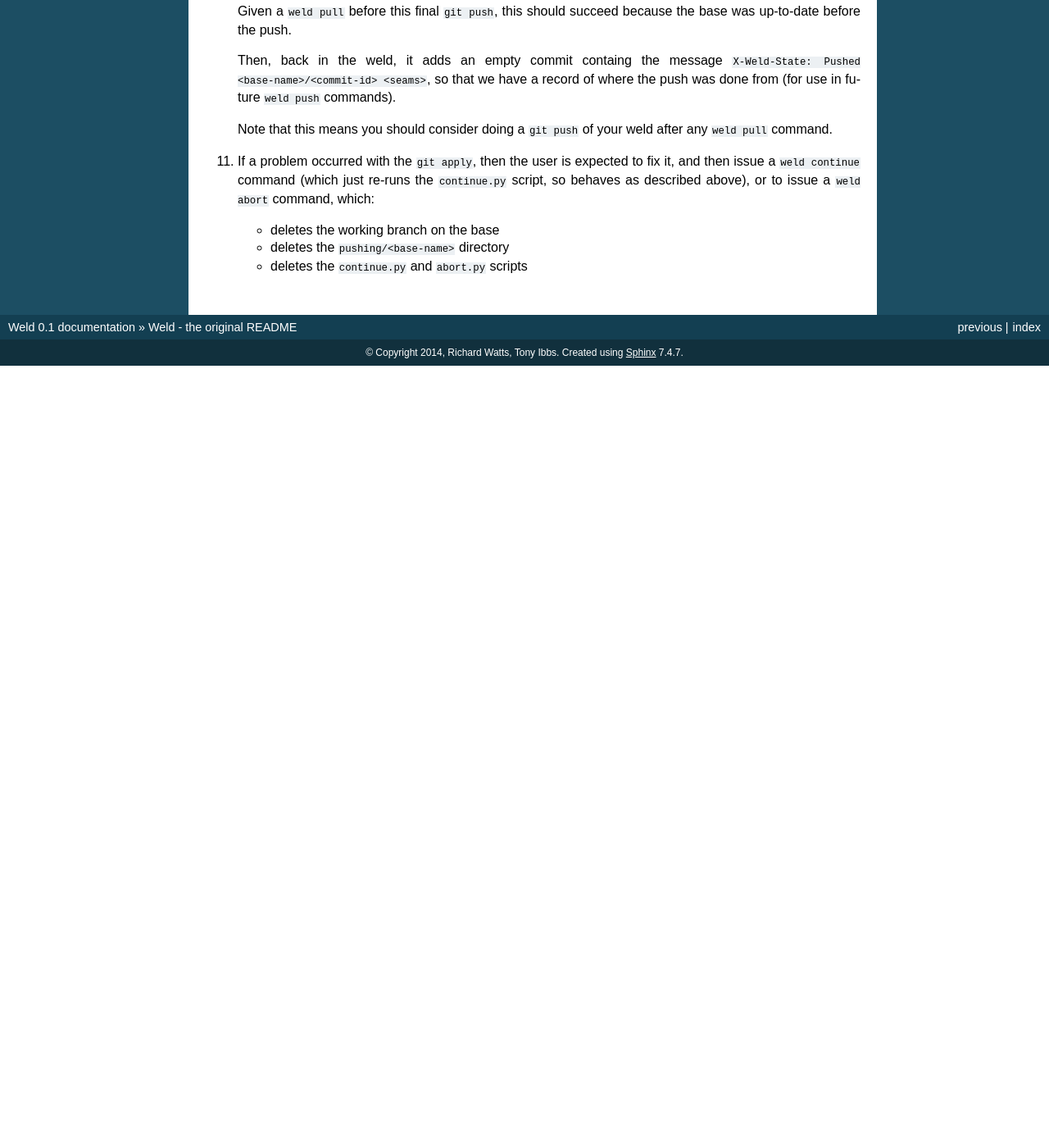
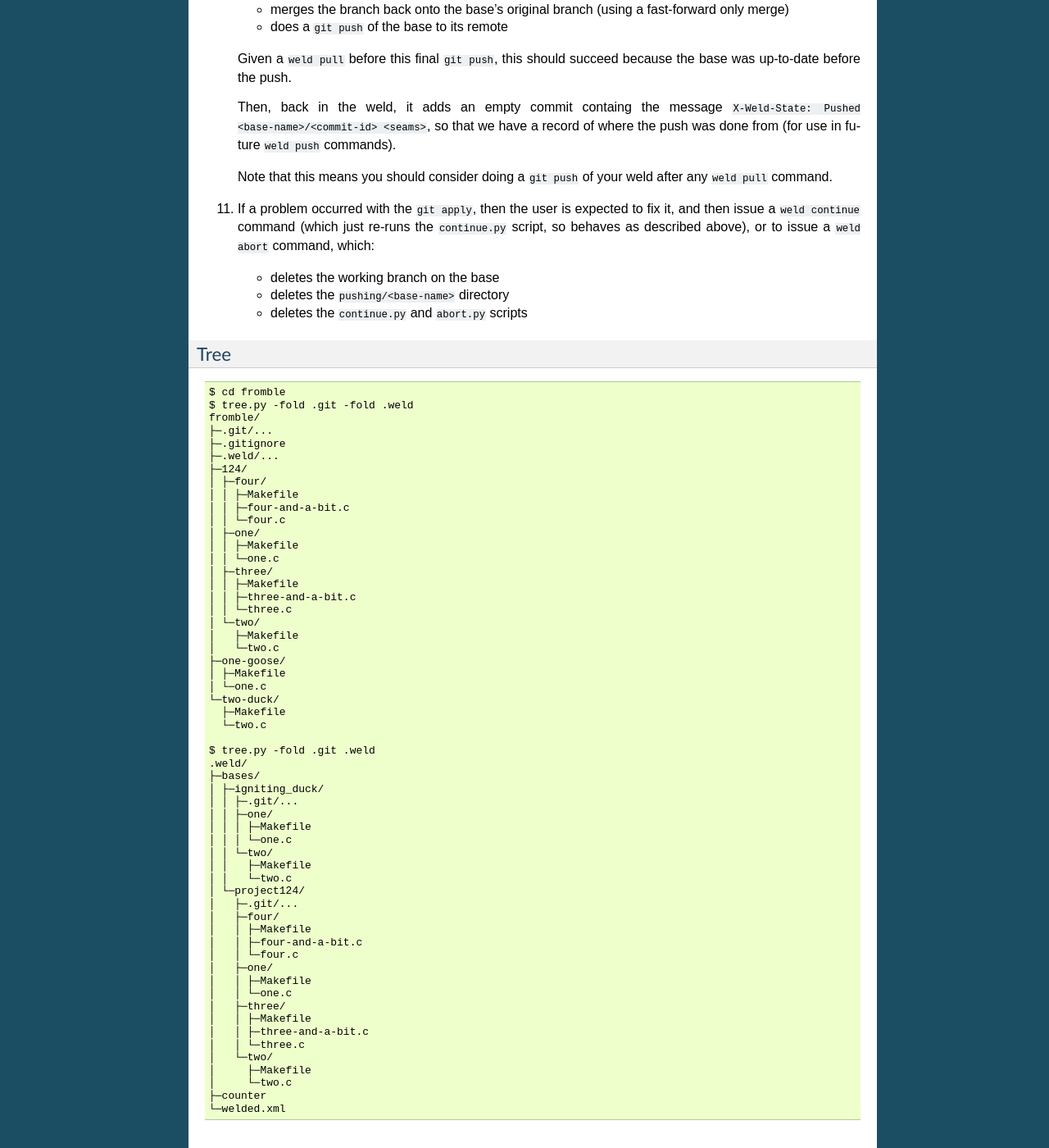
Before and after one commit to kynesim/weld, a Sphinx documentation site: the page built from docs/README.txt, in a window 1280 px wide and 1400 px high, scrolled down 8317 px. Shown: the whole window at 82% size. Built offline with Sphinx 7.4.7, drawn with Linux system fonts in a browser that asks for light colours; before the commit the page ends 8763 px from its top, so only the background shows below that; some of the changed text lies outside the part shown.

Commit message:
Add disclaimer

```diff
--- a/docs/README.txt
+++ b/docs/README.txt
@@ -1,6 +1,9 @@
 ==========================
 Weld - the original README
 ==========================
+
+*This chapter is being rewriten, and possibly split into separate parts. Some
+of it may be inaccurate. Please be patient.*
 
 The multiple repository model used by muddle makes it quite difficult
 to track changes. It would be simpler if there was a single git
@@ -509,4 +512,67 @@ So doing ``weld push`` for a given base name works as follows:
    * deletes the ``pushing/<base-name>`` directory
    * deletes the ``continue.py`` and ``abort.py`` scripts
 
+Tree
+----
+::
+
+   $ cd fromble
+   $ tree.py -fold .git -fold .weld
+   fromble/
+   ├─.git/...
+   ├─.gitignore
+   ├─.weld/...
+   ├─124/
+   │ ├─four/
+   │ │ ├─Makefile
+   │ │ ├─four-and-a-bit.c
+   │ │ └─four.c
+   │ ├─one/
+   │ │ ├─Makefile
+   │ │ └─one.c
+   │ ├─three/
+   │ │ ├─Makefile
+   │ │ ├─three-and-a-bit.c
+   │ │ └─three.c
+   │ └─two/
+   │   ├─Makefile
+   │   └─two.c
+   ├─one-goose/
+   │ ├─Makefile
+   │ └─one.c
+   └─two-duck/
+     ├─Makefile
+     └─two.c
+
+   $ tree.py -fold .git .weld
+   .weld/
+   ├─bases/
+   │ ├─igniting_duck/
+   │ │ ├─.git/...
+   │ │ ├─one/
+   │ │ │ ├─Makefile
+   │ │ │ └─one.c
+   │ │ └─two/
+   │ │   ├─Makefile
+   │ │   └─two.c
+   │ └─project124/
+   │   ├─.git/...
+   │   ├─four/
+   │   │ ├─Makefile
+   │   │ ├─four-and-a-bit.c
+   │   │ └─four.c
+   │   ├─one/
+   │   │ ├─Makefile
+   │   │ └─one.c
+   │   ├─three/
+   │   │ ├─Makefile
+   │   │ ├─three-and-a-bit.c
+   │   │ └─three.c
+   │   └─two/
+   │     ├─Makefile
+   │     └─two.c
+   ├─counter
+   └─welded.xml
+
+
 .. vim: set filetype=rst tabstop=8 softtabstop=2 shiftwidth=2 expandtab:
```
